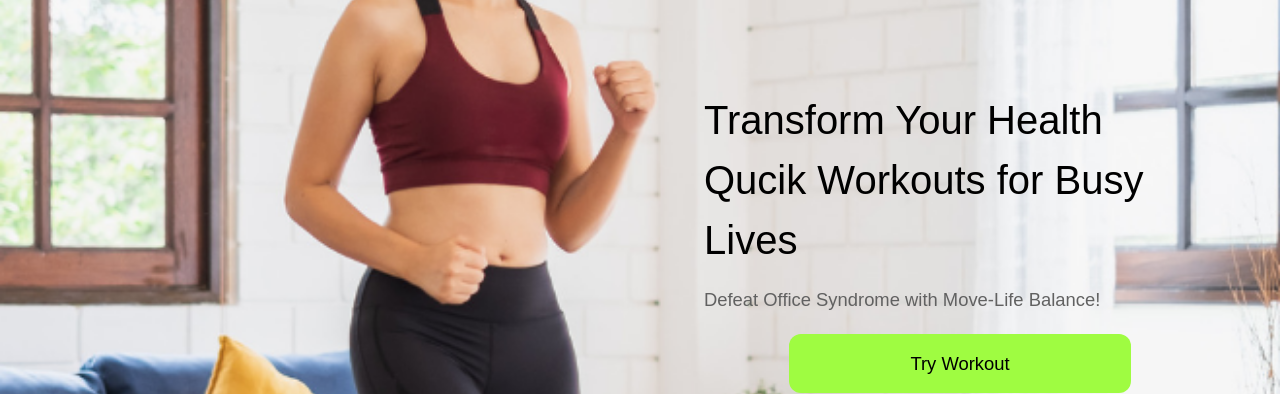
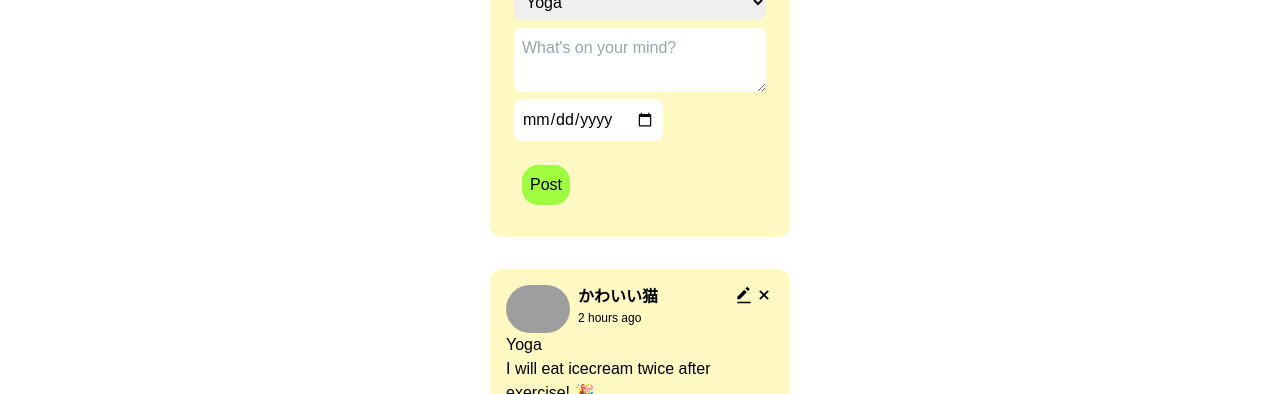
Before and after one commit to Grop-project-8/PROJECT_MLB, a React (Vite) app: page / in a window 1280 px wide. Shown: the part 406-800 px from the top of the page. Built offline with nearby package versions, Linux system fonts and the light colour scheme; grey boxes are pictures that could not be loaded; a web font is replaced by a local one.

Commit message:
Add-Diary-card-and-its-feed-template-only-UI

```diff
--- a/package.json
+++ b/package.json
@@ -13,6 +13,7 @@
     "flowbite-react": "^0.6.0",
     "react": "^18.2.0",
     "react-dom": "^18.2.0",
+    "react-icons": "^4.11.0",
     "react-router-dom": "^6.16.0",
     "swiper": "^10.2.0"
   },
--- a/src/Components/Diary/DiaryCard.jsx
+++ b/src/Components/Diary/DiaryCard.jsx
@@ -1,7 +1,9 @@
 import React from 'react'
+import FeedSection from './FeedSection'
 
 const DiaryCard = () => {
   return (
+    <div>
         <div className='max-w-[300px] mx-auto p-4 bg-yellow-100 rounded-xl'>
             <div className=''>
 
@@ -29,6 +31,10 @@ const DiaryCard = () => {
                 </div>
             </div>
         </div>
+        <div className='max-w-[300px] mx-auto mt-8 p-4 bg-yellow-100 rounded-xl '>
+        <FeedSection />
+        </div>
+    </div>
   )
 }
 
--- a/src/Components/Diary/FeedSection.jsx
+++ b/src/Components/Diary/FeedSection.jsx
@@ -1,19 +1,30 @@
-// const FeedSection = ({ postData }) => {
-//     return (
-//       <div className="feed">
-//         {postData.map((post) => {
-//           return (
-//             <Post
-//               author={post.author}
-//               avatar={post.avatar}
-//               time={post.time}
-//               content={post.content}
-//               image={post.image}
-//             />
-//           );
-//         })}
-//       </div>
-//     );
-//   };
+import { GrFormClose } from 'react-icons/gr'
+import { BiSolidEditAlt } from 'react-icons/bi'
+const FeedSection = () => {
+    return (
+        <div>
+            <div >
+            <div class='max-w-[300px] flex'>
+                <img
+                class='h-12 w-18 rounded-full'
+                src="https://png.pngtree.com/png-clipart/20230511/ourmid/pngtree-isolated-cat-on-white-background-png-image_7094927.png"
+                alt="User 1"
+                />
+                <div className='mx-2'>
+                    <h3 className='font-bold'>かわいい猫</h3>
+                    <p className='text-[12px]'>2 hours ago</p>
+                </div>
+                <div className='ml-auto'>
+                    <button><BiSolidEditAlt size={20}/></button>
+                    <button><GrFormClose size={20}/></button>
+                </div>
+            </div>
+            <p>Yoga</p>
+            <p>I will eat icecream twice after exercise! 🎉</p>
 
-//   export default FeedSection
+            </div>
+        </div>
+    );
+  };
+
+  export default FeedSection
--- a/src/Pages/HomePage/HomePage.jsx
+++ b/src/Pages/HomePage/HomePage.jsx
@@ -7,10 +7,10 @@ import DiaryCard from "../../Components/Diary/DiaryCard";
 function HomePage() {
   return (
     <>
-    <Hero/>
+    {/* <Hero/>
     <Discription/>
     <HomeSignup/>
-    <Activity />
+    <Activity /> */}
     <DiaryCard />
     </>
   )
```
Also changed, not shown: src/Components/Diary/Mock.jsx (deleted, +0 -43 lines), 1 other file (tests, documents, lock files or other folders). Lines whose indentation alone changed are shown as unchanged.
